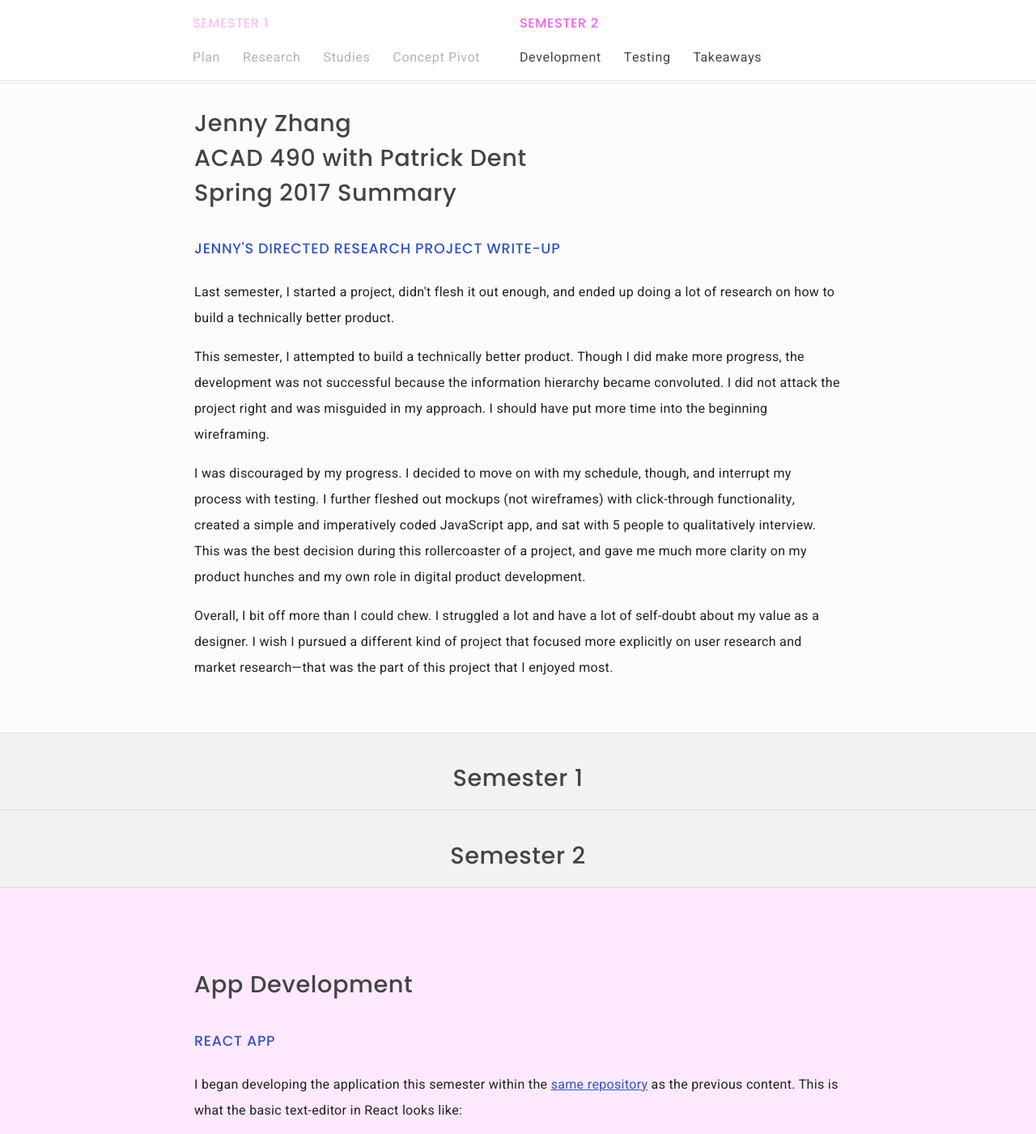
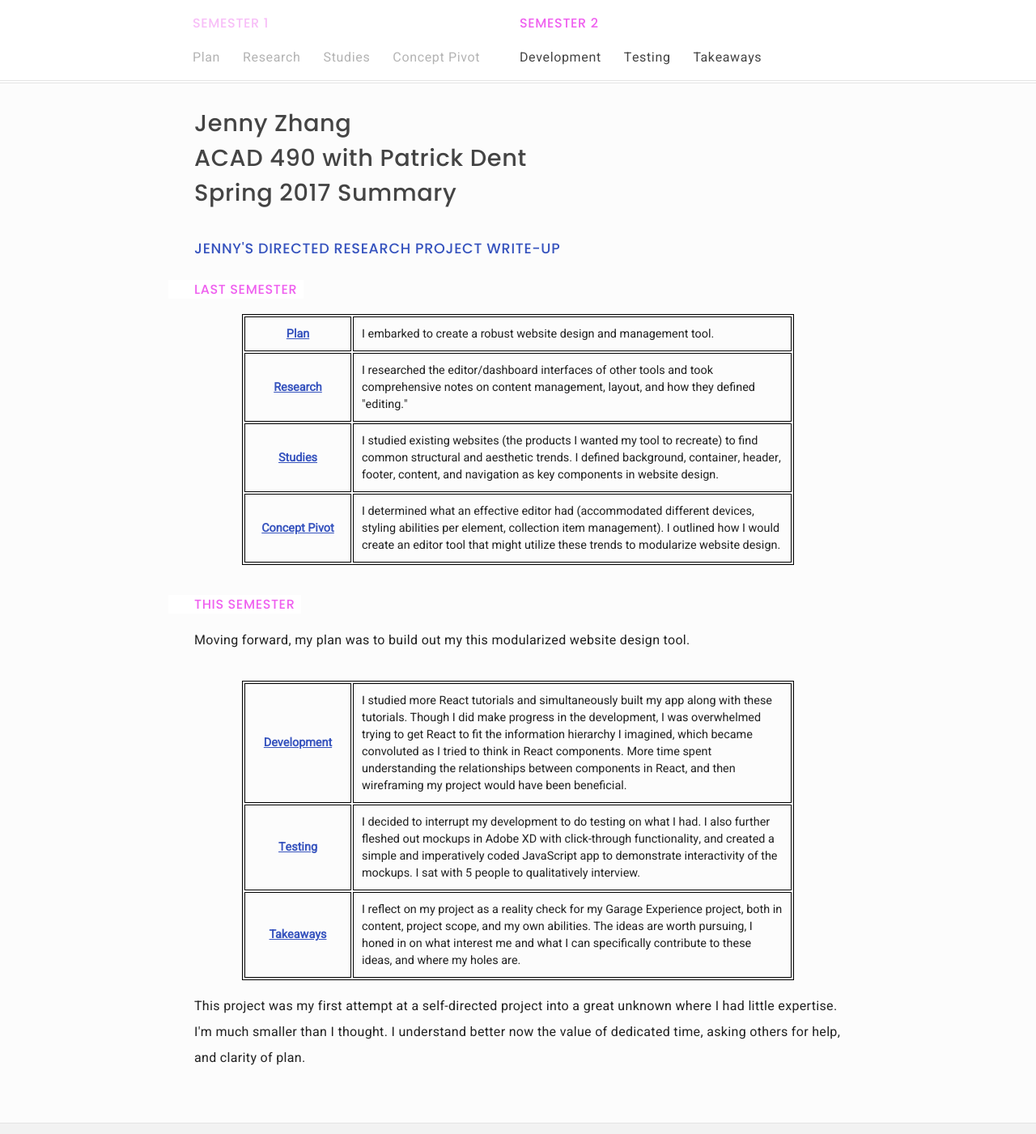
Before and after one commit to jennyliuzhang/jenny.world, a PHP site: page /490/index.html in a window 1280 px wide. Shown: the top 1401 px of the page at 81% size. Run offline with PHP 8.4, Linux system fonts and the light colour scheme; some libraries are stand-ins or nearby versions.

Commit message:
fornintenty

```diff
--- a/490/index.html
+++ b/490/index.html
@@ -46,10 +46,45 @@
 					ACAD 490 with Patrick Dent<br>
 					Spring 2017 Summary</h1>
 				<h2>Jenny's Directed Research Project Write-up</h2>
-				<p>Last semester, I started a project, didn't flesh it out enough, and ended up doing a lot of research on how to build a technically better product.</p>
-				<p>This semester, I attempted to build a technically better product. Though I did make more progress, the development was not successful because the information hierarchy became convoluted. I did not attack the project right and was misguided in my approach. I should have put more time into the beginning wireframing.</p>
-				<p>I was discouraged by my progress. I decided to move on with my schedule, though, and interrupt my process with testing. I further fleshed out mockups (not wireframes) with click-through functionality, created a simple and imperatively coded JavaScript app, and sat with 5 people to qualitatively interview. This was the best decision during this rollercoaster of a project, and gave me much more clarity on my product hunches and my own role in digital product development.</p>
-				<p>Overall, I bit off more than I could chew. I struggled a lot and have a lot of self-doubt about my value as a designer. I wish I pursued a different kind of project that focused more explicitly on user research and market research&mdash;that was the part of this project that I enjoyed most.</p>
+				<h3>Last Semester</h3>
+				<br><br>
+				<table>
+					<tr>
+						<th><a href="#original">Plan</a></th>
+						<td>I embarked to create a robust website design and management tool.</td>
+					</tr>
+					<tr>
+						<th><a href="#research">Research</a></th>
+						<td>I researched the editor/dashboard interfaces of other tools and took comprehensive notes on content management, layout, and how they defined "editing."</td>
+					</tr>
+					<tr>
+						<th><a href="#studies">Studies</a></th>
+						<td>I studied existing websites (the products I wanted my tool to recreate) to find common structural and aesthetic trends. I defined background, container, header, footer, content, and navigation as key components in website design.</td>
+					</tr>
+					<tr>
+						<th><a href="#pivot">Concept Pivot</a></th>
+						<td>I determined what an effective editor had (accommodated different devices, styling abilities per element, collection item management). I outlined how I would create an editor tool that might utilize these trends to modularize website design.</td>
+					</tr>
+				</table>
+				<br><br>
+				<h3>This Semester</h3>
+				<p>Moving forward, my plan was to build out my this modularized website design tool.</p>
+				<br>
+				<table>
+					<tr>
+						<th><a href="#development">Development</a></th>
+						<td>I studied more React tutorials and simultaneously built my app along with these tutorials. Though I did make progress in the development, I was overwhelmed trying to get React to fit the information hierarchy I imagined, which became convoluted as I tried to think in React components. More time spent understanding the relationships between components in React, and then wireframing my project would have been beneficial.</td>
+					</tr>
+					<tr>
+						<th><a href="#testing">Testing</a></th>
+						<td>I decided to interrupt my development to do testing on what I had. I also further fleshed out mockups in Adobe XD with click-through functionality, and created a simple and imperatively coded JavaScript app to demonstrate interactivity of the mockups. I sat with 5 people to qualitatively interview.</td>
+					</tr>
+					<tr>
+						<th><a href="#takeaways">Takeaways</a></th>
+						<td>I reflect on my project as a reality check for my Garage Experience project, both in content, project scope, and my own abilities. The ideas are worth pursuing, I honed in on what interest me and what I can specifically contribute to these ideas, and where my holes are.</td>
+					</tr>
+				</table>
+				<p>This project was my first attempt at a self-directed project into a great unknown where I had little expertise. I'm much smaller than I thought. I understand better now the value of dedicated time, asking others for help, and clarity of plan.</p>
 
 				<!-- <h2>Table of Contents</h2>
 				<ol>
@@ -283,8 +318,8 @@
 				<h2>Hard-coded Prototype</h2>
 				<p>I decided to focus on a hard-coded version because manipulating the front-end with my own JavaScript and helper functions made more sense to me than developing components within a hierarchy. Especially for a lo-fi prototype, I just needed elements to behave as they should.</p>
 				<p>Below is the hard-coded prototype. Double-click activates the context menu.</p>
-				<iframe width="100%" height="600px" src="file:///Users/jenny/Desktop/jenny.world/jenny.world/490/prototypes/index.html"></iframe>
-				<p>You can look at this in its own window <a href="file:///Users/jenny/Desktop/jenny.world/jenny.world/490/prototypes/index.html" target="_blank">here</a>.</p>
+				<iframe width="100%" height="600px" src="http://jenny.world/490/prototypes/index.html"></iframe>
+				<p>You can look at this in its own window <a href="http://jenny.world/490/prototypes/index.html" target="_blank">here</a>.</p>
 			</div>
 		</div>
 
@@ -365,23 +400,42 @@
 		<div id="takeaways" class="slide takeaways semester2">
 			<div class="wrap">
 				<h1>Takeaways</h1>
-				<p>Overall, I did not meet my goal with my development progress. I realized that it was difficult for me to determine the information architecture. Diagnosing all the different use cases for every single object was not clear.</p>
-				<p>My directed research project can technically be examined through the lens of human-centered design:</p>
+				<p>Though I didn't meet my goal with my development progress, I learned a lot about the <span class="highlight">value of dedicated time</span>, <span class="highlight">other voices/input</span>, and <span class="highlight">clarity in due diligence</span>. This semester was a combination of poor prioritizing and a misguided approach to the information architecture of my tool. As I embark on new projects, the failures I encountered in this directed research project give me insight on how to <em>do better</em>, especially since Garage Experience is on the horizon.</p>
+				<p>This entire project can technically be examined through the lens of human-centered design:</p>
 				<img src="img/hcd-process.png" alt="">
-				<p>But really, this is what the whole process felt like through my own lens of hindsight:</p>
+				<p>However, when I reflect on it personally, this is what it felt like in hindsight:</p>
 				<img src="img/hindsight.png" alt="">
-				<p>In deep reflection, I made a lot of mistakes from this process. This was my first time attempting to build something like this, and I ignored the warnings I kept receiving about overwhelming this idea could be, especially because I didn't have the time or preparation to take on something of this scope.</p>
+				<p>Basically, I felt like I was going out on a limb most of the time trying to build a bridge I didn't actually know how to build. But, I knew a bridge was necessary. I came to the conclusion just because I made the observation doesn't mean I'm <em>personally</em> the most equipped to build said bridge.</p>
+
 				<h2>Personally...</h2>
 				<p>I've been thinking a lot about what my skill set is. The Academy has let me explore deeply my skills and my natural aptitude at them. I think I like front-end development and UI development for the same reason I like to write: I enjoy designing a story. In writing, the medium is words. In digital products, the mediums are interfaces and visual interactions. When it came to attempting the development, I thought too heavily on trying to map things out visually, or understand specific interactions, while I was developing. I complicated my entire process because I hedged on certain design decisions. I did not mesh design and development in an organized way.</p>
-				<p>My biggest regrets for this project was starting so stubbornly in a direction where I had very spotty amateur understanding. I thought I could do it, but my ego was tricked by my skills. I spent too much time on this project doing little things in the code and changing my product. Many results of this time spent didn't even make it into the prototypes or deliverables. I should have focused most heavily on the design and research, where I'm more well-versed, and less on development.</p>
+				<p>My biggest regrets for this project was starting so stubbornly in a direction where I had very spotty amateur understanding. I spent too much time on this project doing little things in the code and changing my product. Many results of this time spent didn't even make it into the prototypes or deliverables.</p>
 				<p>Development requires design because design is the instruction. Developing is just finding the right tools to accomplish the directions. I was so transfixed by a certain tool and its architecture that I failed to create a comprehensive design to follow.</p>
+
+				<h2>After testing...</h2>
 				<p>I <em>am</em> glad I tested what I was working on. I'm glad I interrupted my development because I realized just how much time I had wasted on functions that would not contribute to a prototype. At this point, I wished I better fleshed out a prototype (mapped it out visually) so I could break down the product into something much smaller to attempt. Especially in a new language and type of thinking, React was not an intuitive experience for me to try something so big in.</p>
-				<h2>After testing...</h2>
 				<p>The testing recalibrated my entire idea that made me decide to embark on this convoluted adventure in the first place. I learned so many flaws in what I was thinking, and holes in my thinking altogether. It also got me to think much more large scale. Going into my Garage Experience, this was an experiment in how I should deal with projects and hunches. I've learned that because of my stubborn tendencies to brute force my way into projects and ideas, I need to focus on clarity.</p>
-				<p>Overall, this whole year has been a strange, multi-disciplinary experience for me. I balanced D&M with an English minor and a more academic research project. It's the first time I've attempted to get things done on my own, and I've learned a lot about my habits. My design and development habits aren't perfect, and because tech is evolving so quickly, there were so many frameworks of thought I didn't understand when it came to development.</p>
-				<p>Also, in all honesty, because I didn't understand these topics intuitively, I tended to focus on other parts of this process, other work, and other subjects in my life with more passion because I did understand them intuitively. I enjoyed the conversations with testers and recording their insights with my own. I learned a whole lot about people's tendencies with interfaces, and different, specific preferences they had. Everyone interprets websites differently from me based on the things they've seen before.</p>
-				<p>I had a hunch that made sense and I tested it, with mostly positive results. I still think there's a lot to think through regarding the admin side of website design, but before I make anything, I should sit down and do more research on the processes website generation based on intent.</p>
 
+				<h3>Where I Can Improve</h3>
+				<br><br>
+				<table>
+					<tr>
+						<th>Timing and Prioritizing</th>
+						<td>I balanced this project with D&M, an internship, a GE, a hands-on journalism class, a design role in an incubator, an English minor, and another more academic research project. I thought I could do it all, but my ego was tricked by my skills, and my skills were tricked by the amount of time I actually had.</td>
+					</tr>
+					<tr>
+						<th>Talking to Others</th>
+						<td>Interrupting my convoluted process with interviews was my best decision. I learned a lot from getting other eyes on my project, and those nuances updated my entire development approach and let me zoom out. This was so necessary, too, as I was thinking about my Garage Experience project.</td>
+					</tr>
+					<tr>
+						<th>Clarity in Due Diligence</th>
+						<td>I did my research extensively, but did not translate it will into an actual product and development pipeline. This is my biggest flaw that is the difference between being a thinker and doer. Moving forward, I need to be clear with what I'm researching, using the research and insights to fuel a plan, and being honest with myself about the plan (e.g. I can't execute everything alone, there are a lot of things I might still not know, get the right voices to validate the plan, etc.).</td>
+					</tr>
+				</table>
+
+				<p>Overall, this whole year has been a strange, multi-disciplinary experience for me. It's the first time I've attempted to get a project like this done on my own, and this was a huge lesson about time, perfection, and paying attention. (In fact, so much of my semester was spent overwhelmed and pondering my use of time, I actually <a href="http://jennytypes.com/circles-re-pi-day-and-stephen-hawking/" target="_blank">blogged about how time existed in my head</a> back in March...)</p>
+				<p>Also, because I didn't understand these topics intuitively, I tended to focus on other parts of this process, other work, and other projects in my life because I did understand them intuitively. I enjoyed the conversations with testers and recording their insights with alongside my own. I learned a whole lot about people's tendencies with interfaces, and the different, specific preferences they had. Everyone interprets websites differently from me based on the things they've seen before.</p>
+				<p>I had a hunch that made sense and I tested it, with mostly positive results. I still think there's a lot to think through regarding the admin side of website design, but before I make anything, I needed to reevaluate my own skill offerings and what I could bring to this project (if anything), beyond my design and research abilities.</p>
 
 
 				<h2>What now?</h2>
@@ -391,11 +445,20 @@
 				<p>Moving forward, I think it's going to be a while before I attempt to code something like this again. I have to really flesh out an insight I want to develop for first, and design for the insight in a very specific way. Alternatively, I should take my skills into a team and focus on doing the design and research.</p>
 				<p>The insights I learned in this process did contribute to my first Garage Experience proposal, however, which is below.</p>
 				<embed src="https://drive.google.com/viewerng/viewer?embedded=true&url=http://jenny.world/490/img/proposal1.pdf" width="100%" height="500">
+				<p>My hypotheses regarding simple and complex tasks are linked to simple and complex tools and how to create interfaces to make complex tasks (like website generation) much more accessible on simple tools. The takeaways and testing insights informed the frameworks I outlined (see Venn Diagram) in this proposal.</p>
+				<p>Ultimately, this idea evolved into my idea for designing an "immersive learning" experience, as this project really illuminated my interest in human-computer interfaces and how successful UI is a teacher itself. Below is my Garage Experience proposal on this (the most recent proposal I sent in). This proposal is about how a web/digital interface could be used to communicate a goal, and visually guide a user to accomplish that goal. In this proposal, the goal is to gain an understanding of a subject, for example, math or writing.</p>
+				<embed src="https://drive.google.com/viewerng/viewer?embedded=true&url=http://jenny.world/490/img/proposal2.pdf" width="100%" height="500">
 
-				<p>My hypotheses regarding simple and complex tasks are linked to simple and complex tools and how to create interfaces to make complex tasks (like website generation) much more accessible on simple tools. This project contributed to the macro-ideation for the frameworks outline in this proposal.</p>
+				<h1>Based on what I've learned all year, I would like to reinvent <span style="text-decoration:underline">the way</span> content can be taught through digital interfaces.</h1>
 
-				<p>Overall, I know that in the future, I would like to contribute to reinventing how content management works on the web. Its current state is complex to the point of inaccessibility, and I'm convinced of that based on my own development, user tests, and secondary research. I don't think I have the right skills right now to attempt this, but I'm glad I did because now I know what to look more closely into. I'm interested in HCI, and from this project, I believe my interests and skills align more closely to research in this field.</p>
-				<p>I'm unsure what Garage Experience holds for me yet, but I know it will involve digital tools and education in some capacity, whether that means my own project or content creation on a team with Brianna and Naylee. The insights I've learned from this project regarding digital interactions, but also the process of going about development, have shown me my strengths and weaknesses better than any project I've ever attempted. Because this is the field I'm interested by, I will focus on finding my niche in digital tools, education, and creation.</p>
+				<p>In context, this looks like designing tested, well-informed digital interfaces (though perhaps getting other hands involved to technically develop them) to both teach and create simultaneously. This relates to this directed research because ultimately my tool was intended to:</p>
+				<ol>
+					<li>Teach implicitly how a website worked by utilizing familiar UI, and show that creating a website was the goal of the interface.</li>
+					<li>Create a website, the product that it taught about.</li>
+				</ol>
+				<p>As I move forward with Garage Experience, I'll follow a similar research-heavy path as I've done with this project, but avoid spending my time on developing a product outside of my skill set without the aid of a team/experts. GX will be a <span class="highlight">time priority</span>, in which I dedicate time to research and map out a <span class="highlight">clear and well-informed</span> prototype strategy. I'll be aware of my holes and continually talk to the <span class="highlight">right voices</span> to fill them.</p>
+				<p>The current state of HCI tools across all domains, from website design to hypertext education apps, is complex to the point of inaccessibility. I'm convinced of this based on my own development, user tests, and secondary research. I don't think I have the right skills right now to attempt this, but I'm glad I did because now I know what to recruit for as I do Garage Experience research.</p>
+				<p>I'm unsure what Garage Experience holds for me yet, but I know it will involve digital tools and education in some capacity. The research and interview insights I've learned from this project about digital interactions, plus the process of going about development, have shown me my strengths and weaknesses better than any project I've ever attempted. Hopefully, within the next year, I will find my niche in digital tools, education, and creation. Thank you for the chances you took on this project with me, and I'm excited to show you what I <em>can</em> do very soon.</p>
 			</div>
 		</div>
 	</body>
--- a/490/prototypes/style.css
+++ b/490/prototypes/style.css
@@ -39,7 +39,9 @@ h2#editor-slides-h2, h2#editor-object-h2 {
 #editor-object, h2#editor-object-h2 {
   right: 0;
   width: 220px;
-  border-radius: 10px 0 0 0; }
+  border-radius: 10px 0 0 0;
+  display: none;
+}
 
 #editor-object {
   border-radius: 0 0 0 10px; }
--- a/490/style.css
+++ b/490/style.css
@@ -134,6 +134,15 @@ img {
 	border-bottom: 1px solid #f8d802;
 }
 
+table, th, td {	border: 1px solid #000; }
+table {
+	font: normal 0.9em "Heebo", sans-serif;
+	margin: auto;
+}
+
+th { padding: 10px 5px; width: 120px; }
+td { padding: 10px; width: 520px; }
+
 /* SLIDES */
 .intro {
 	background: #fcfcfc;
```
Also changed, not shown: 490/prototypes/contextmenu/contextMenu.css (+15 -5 lines), 490/prototypes/js/addText.js (+9 -1 lines), 490/prototypes/js/currentSlide.js (+3 -5 lines), 1 other file.
